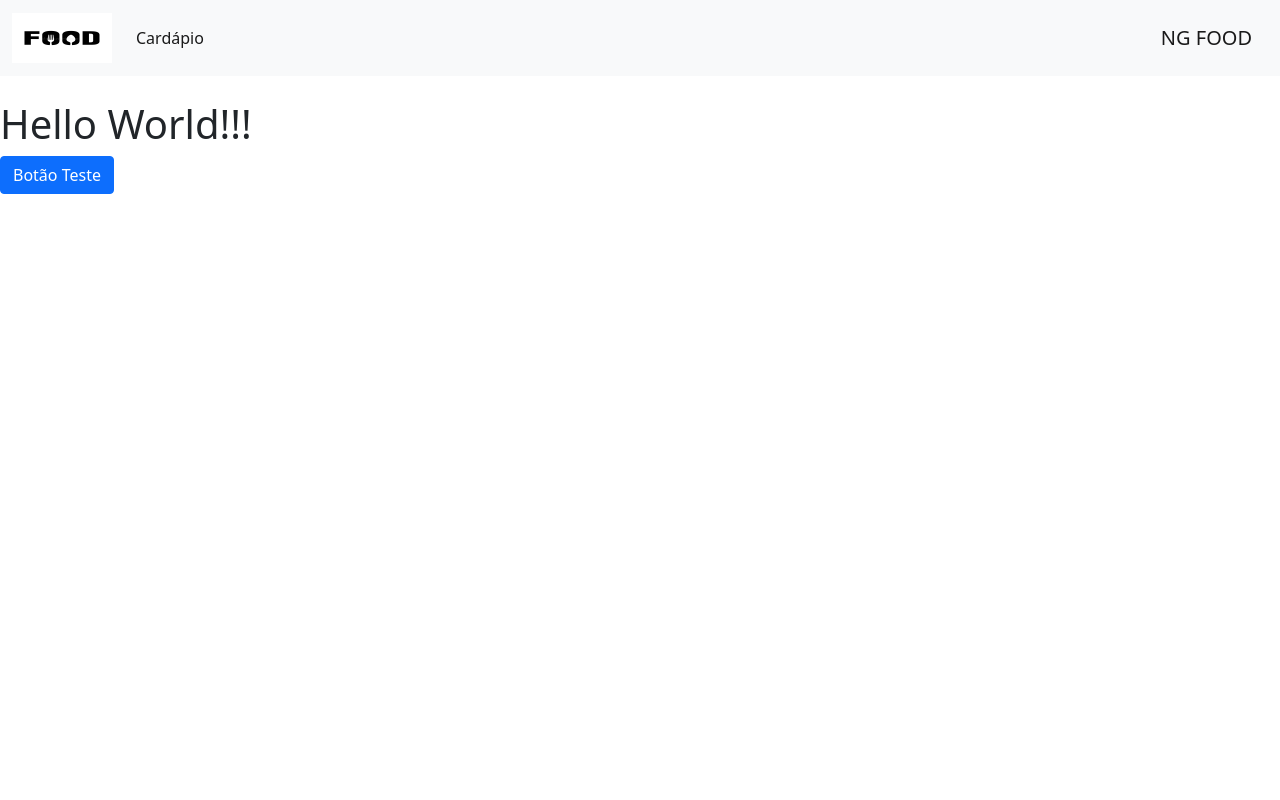
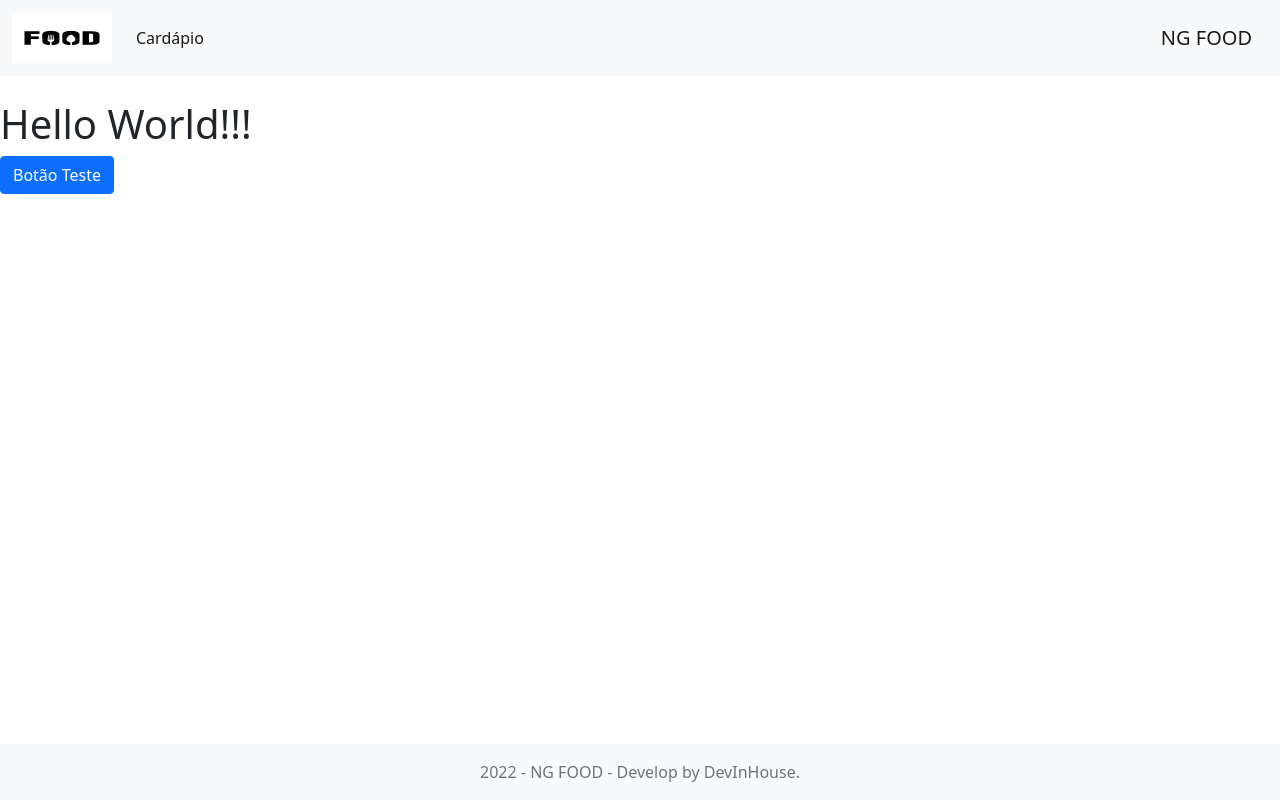
Before and after one commit to NatanVieira/ng-food, an Angular app: page / in a window 1280 px wide. Built offline with nearby package versions, Linux system fonts and the light colour scheme.

Commit message:
M1S08 - ng-food - Exercicio 4

```diff
--- a/src/app/app.component.html
+++ b/src/app/app.component.html
@@ -15,3 +15,9 @@
 </nav>
 <h1>Hello World!!!</h1>
 <button type="button" class="btn btn-primary">Botão Teste</button>
+
+<footer class="footer mt-auto py-3 bg-light footerCustom">
+    <div class="container">
+      <span class="text-muted">2022 - NG FOOD - Develop by DevInHouse.</span>
+    </div>
+</footer>
--- a/src/styles.scss
+++ b/src/styles.scss
@@ -1 +1,9 @@
 /* You can add global styles to this file, and also import other style files */
+
+.footerCustom {
+    position: fixed;
+    bottom: 0;
+    left: 0;
+    width: 100%;
+    text-align: center;
+}
```
